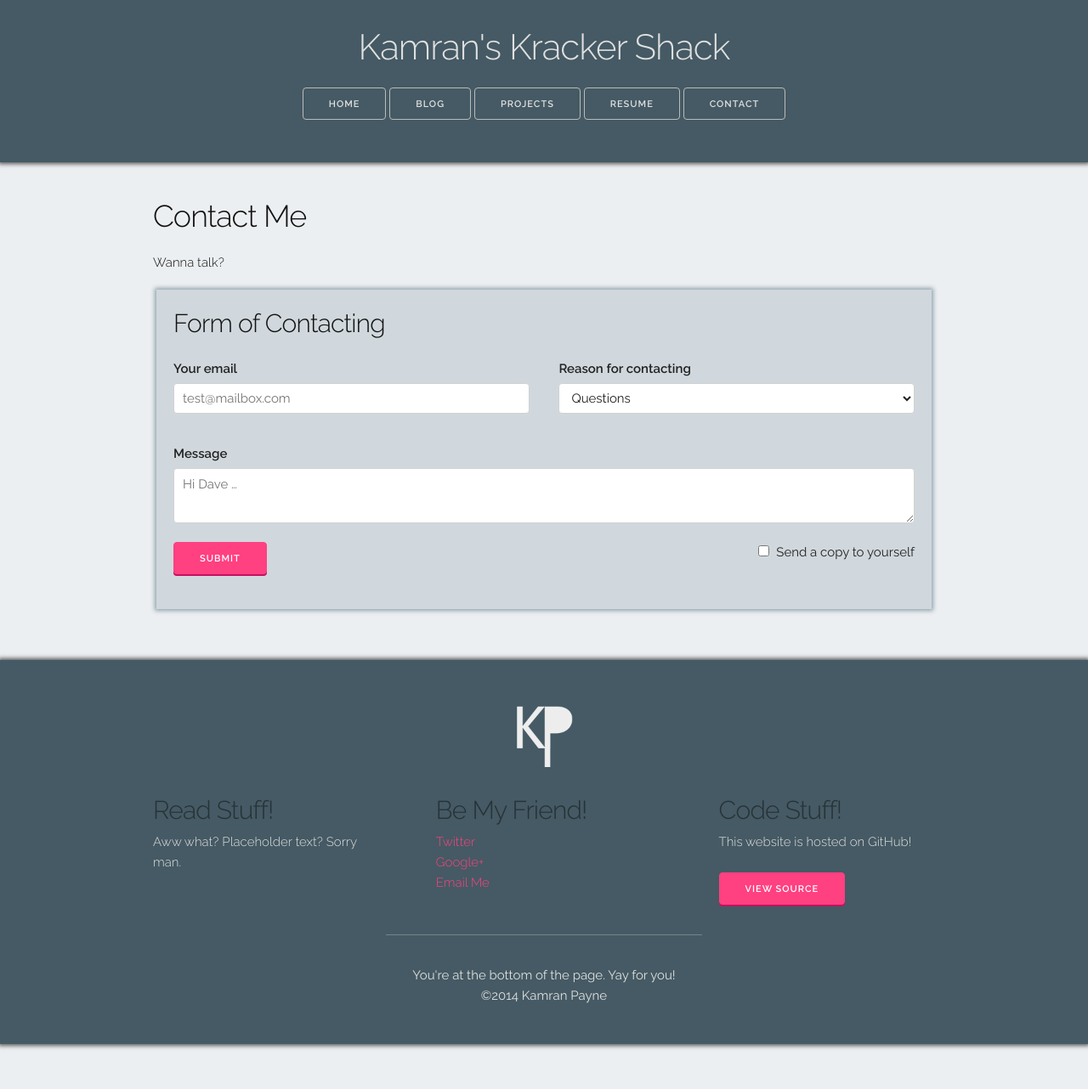
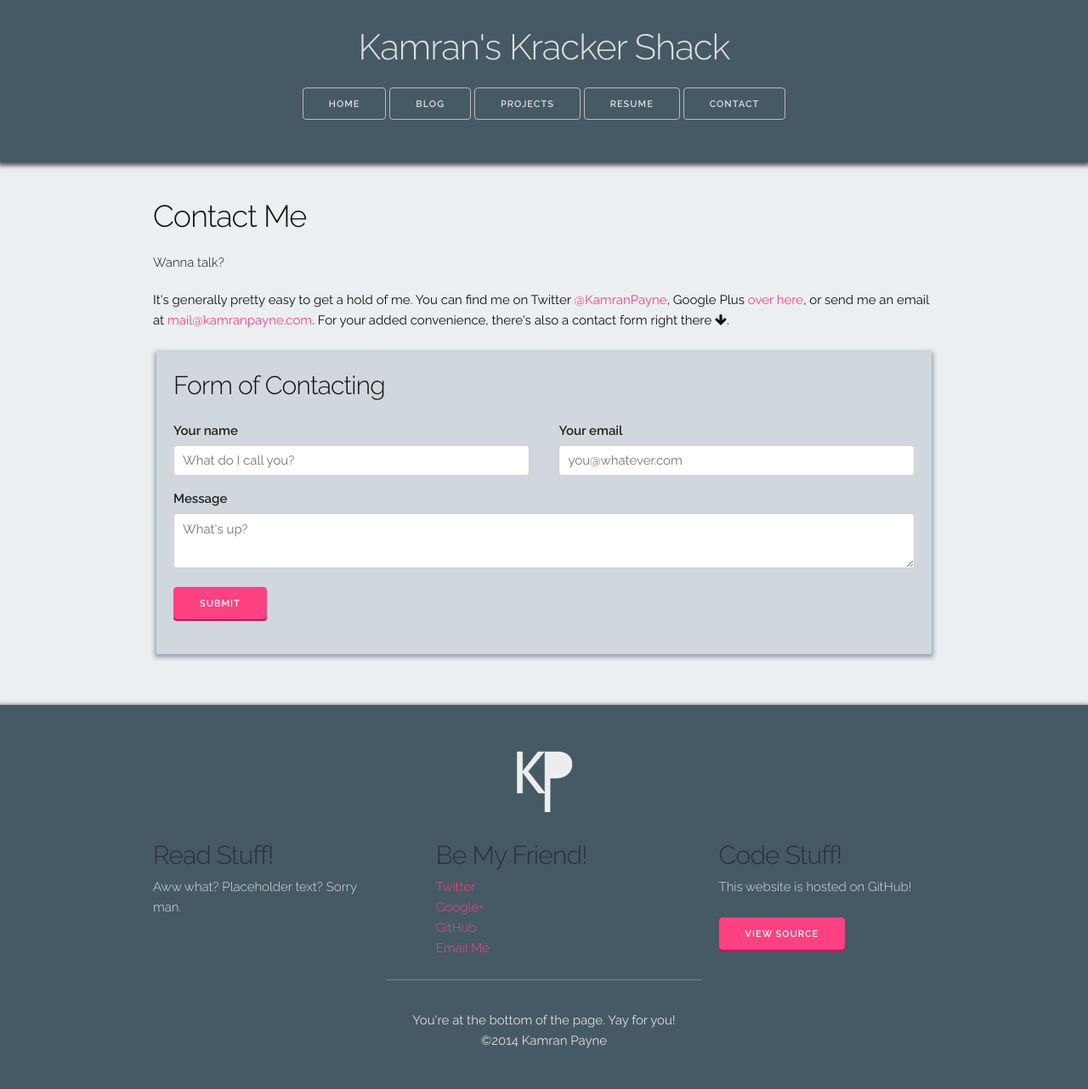
Before and after one commit to kmrn/kmrn.github.io, a Jekyll site: the page built from contact/index.html, in a window 1280 px wide. Shown: the whole page at 85% size. Built offline with Jekyll 4.4.1, drawn with Linux system fonts in a browser that asks for light colours; nearby versions of some CDN libraries.

Commit message:
add github link, add /contact/ text

```diff
--- a/_includes/footer.html
+++ b/_includes/footer.html
@@ -16,9 +16,10 @@
             <!--  <button class="twitter button-primary"><i class="fa fa-twitter"></i> @KamranPayne</button>
               <button class="google-plus button-primary"><i class="fa fa-google-plus"></i> +Kamran</button>
               <button class="button-primary"><i class="fa fa-envelope"></i> Email Me</button> -->
-              <a href="#">Twitter</a><br/>
-              <a href="#">Google+</a><br/>
-              <a href="#">Email Me</a>
+              <a href="https://twitter.com/kamranpayne">Twitter</a><br/>
+              <a href="https://plus.google.com/103628236655675054899">Google+</a><br/>
+              <a href="https://github.com/ron953/">GitHub</a></br/>
+              <a href="mailto:mail@kamranpayne.com">Email Me</a><br/>
             </p>
           </div>
           <div class="one-third column value">
--- a/_sass/_contact-style.scss
+++ b/_sass/_contact-style.scss
@@ -2,6 +2,7 @@
 //styles for /contact/ go here
 
 .contact-container {
+
 
   .form-wrapper {
 
@@ -19,7 +20,9 @@
 
         padding: 0 20px;
 
-
+        .row {
+          margin-bottom: -20px;
+        }
 
         .contact-send-yourself-copy {
           float: right;
--- a/_sass/_mixins.scss
+++ b/_sass/_mixins.scss
@@ -55,9 +55,9 @@
 
 //Shadows
 @mixin ambient-shadow($color) {
-  -webkit-box-shadow: 0 0 5px 2px $color;
-  -moz-box-shadow: 0 0 5px 2px $color;
-  box-shadow: 0 0 5px 2px $color;
+  -webkit-box-shadow: 0 2px 5px 2px $color;
+  -moz-box-shadow: 0 2px 5px 2px $color;
+  box-shadow: 0 2px 5px 2px $color;
 }
 
 @mixin key-shadow($color) {
--- a/contact/index.html
+++ b/contact/index.html
@@ -10,30 +10,31 @@ This page will appear when you visit /contact/ -->
     <div class="row">
       <h3>Contact Me</h3>
       <h6>Wanna talk?</h6>
+      <p>
+        It's generally pretty easy to get a hold of me. You can find me on Twitter <a href="https://twitter.com/kamranpayne">@KamranPayne</a>, Google Plus <a href="https://plus.google.com/103628236655675054899">over here</a>, or send me an email at <a href="mailto:mail@kamranpayne.com">mail@kamranpayne.com</a>. For your added convenience, there's also a contact form right there <i class="fa fa-arrow-down"></i>.
+        <br>
+      </p>
+
       <div class="form-wrapper">
         <div class="contact-form-container">
           <h4>Form of Contacting</h4>
           <form action="https://getsimpleform.com/messages?form_api_token=1b8806590dc196f22d975d6ebccc4662" method="post" class="contact-form">
             <div class="row">
               <div class="six columns">
-                <label for="ContactEmailInput">Your email</label>
-                <input class="u-full-width" placeholder="test@mailbox.com" id="ContactEmailInput" type="email">
+                <label for="ContactNameInput">Your name</label>
+                <input class="u-full-width" placeholder="What do I call you?" id="ContactNameInput" type="text" name="name">
               </div>
               <div class="six columns">
-                <label for="ContactRecipientInput">Reason for contacting</label>
-                <select class="u-full-width">
-                  <option value="Option 1">Questions</option>
-                  <option value="Option 2">Admiration</option>
-                  <option value="Option 3">Can I get your number?</option>
-                </select>
+                <label for="ContactEmailInput">Your email</label>
+                <input class="u-full-width" placeholder="you@whatever.com" id="ContactEmailInput" type="email" name="email">
               </div>
             </div>
             <label for="ContactMessage">Message</label>
-            <textarea class="u-full-width" placeholder="Hi Dave …" id="ContactMessage"></textarea>
-            <label class="contact-send-yourself-copy">
+            <textarea name="message" class="u-full-width" placeholder="What's up?" id="ContactMessage"></textarea>
+            <!-- <label class="contact-send-yourself-copy">
               <input type="checkbox">
               <span class="label-body">Send a copy to yourself</span>
-            </label>
+            </label> -->
             <input class="button-primary" value="Submit" type="submit">
           </form>
         </div>
```
